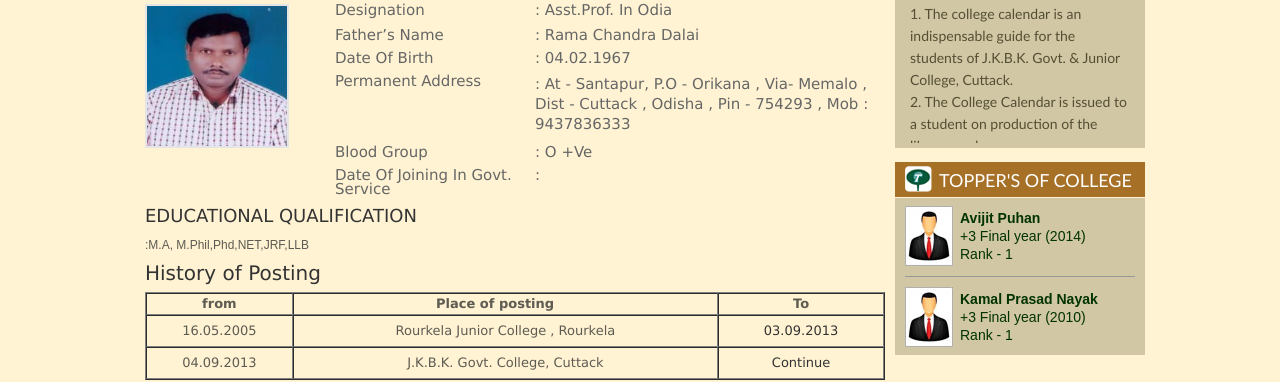
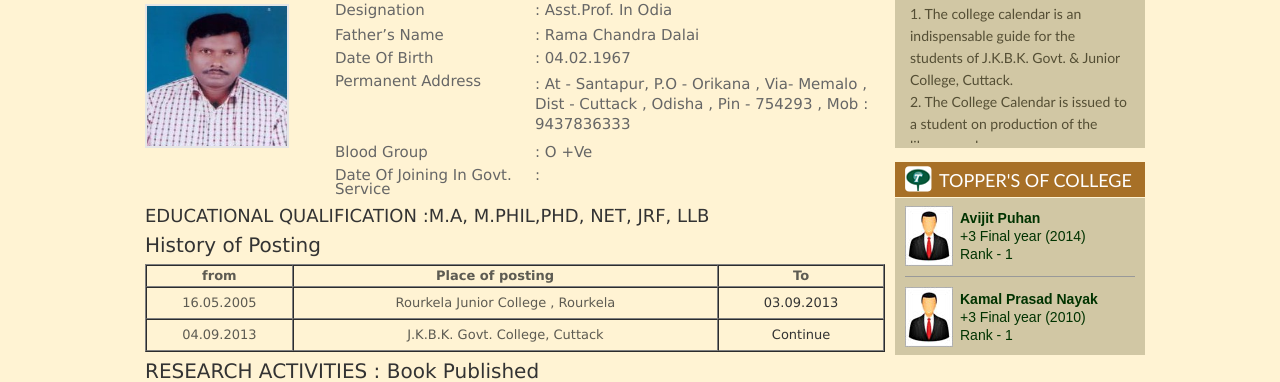
Before and after one commit to jkbkcollege/jkbkcollege.github.io, a plain HTML site: page biodata/ShibaPrasadDalai.html in a window 1280 px wide. Shown: the part 446-828 px from the top of the page. Drawn offline with Linux system fonts and the light colour scheme.

Commit message:
Update ShibaPrasadDalai.html

```diff
--- a/biodata/ShibaPrasadDalai.html
+++ b/biodata/ShibaPrasadDalai.html
@@ -209,7 +209,7 @@
                   </div>
                   </div>
                   <div id="maincont" style="border:none;">
-                  <h2>Educational Qualification </h2>:M.A, M.Phil,Phd,NET,JRF,LLB
+                  <h2>Educational Qualification :M.A, M.Phil,Phd, NET, JRF, LLB  </h2>
 
 
 <h3>History of Posting </h3>
```
